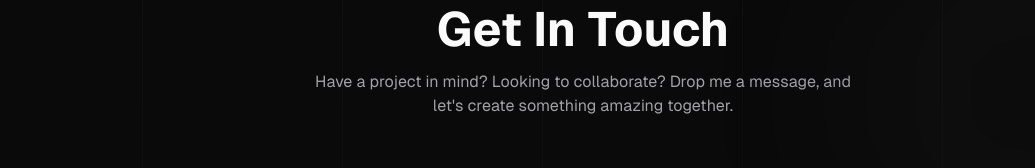
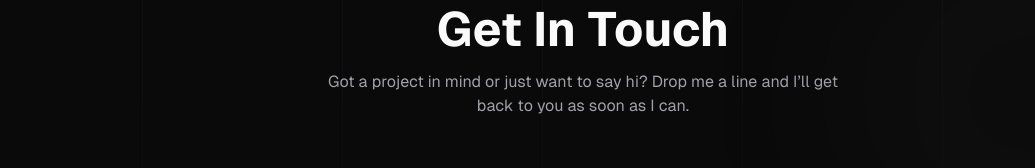
Before and after one commit to ishadhifham7/Ishadh-Portfolio, a Next.js app: page /contact in a window 1280 px wide. Shown: the part 210-378 px from the top of the page, without its empty margins (57-1092 px from the left). Built offline with nearby package versions, Linux system fonts and the light colour scheme.

Commit message:
Update contact message for improved engagement and clarity

```diff
--- a/app/(contact)/contact/page.jsx
+++ b/app/(contact)/contact/page.jsx
@@ -44,8 +44,8 @@ const ContactPage = () => {
             Get In Touch
           </h2>
           <p className="text-muted-foreground max-w-xl mx-auto text-sm sm:text-base px-4">
-            Have a project in mind? Looking to collaborate? Drop me a message,
-            and let's create something amazing together.
+            Got a project in mind or just want to say hi? Drop me a line and
+            I’ll get back to you as soon as I can.
           </p>
         </motion.div>
 
```
